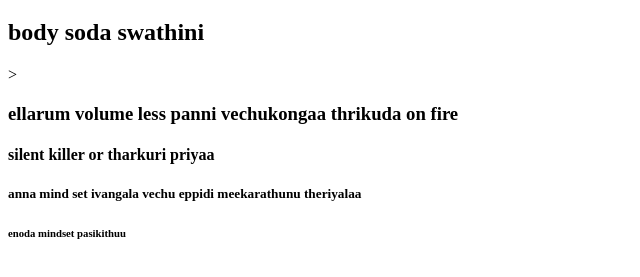
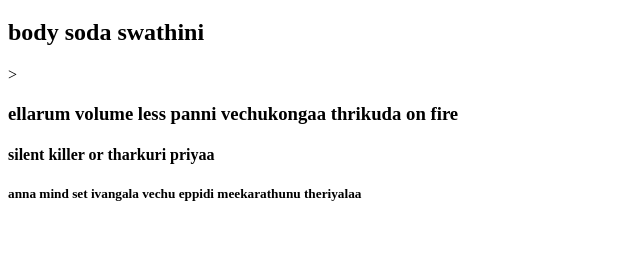
Before and after one commit to Swathini107/webacrostia, a plain HTML site: page index.html in a window 1280 px wide. Shown: the part 61-338 px from the top of the page, without its empty margins (0-640 px from the left). Drawn offline with Linux system fonts and the light colour scheme.

Commit message:
last line deleted

```diff
--- a/index.html
+++ b/index.html
@@ -11,6 +11,6 @@
    <h3>ellarum volume less panni vechukongaa thrikuda on fire</h3>
    <h4>silent killer or tharkuri priyaa </h4>
    <h5>anna mind set ivangala vechu eppidi meekarathunu theriyalaa</h5>
-   <h6>enoda mindset pasikithuu</h6>
+
 </body>
 </html>
```
